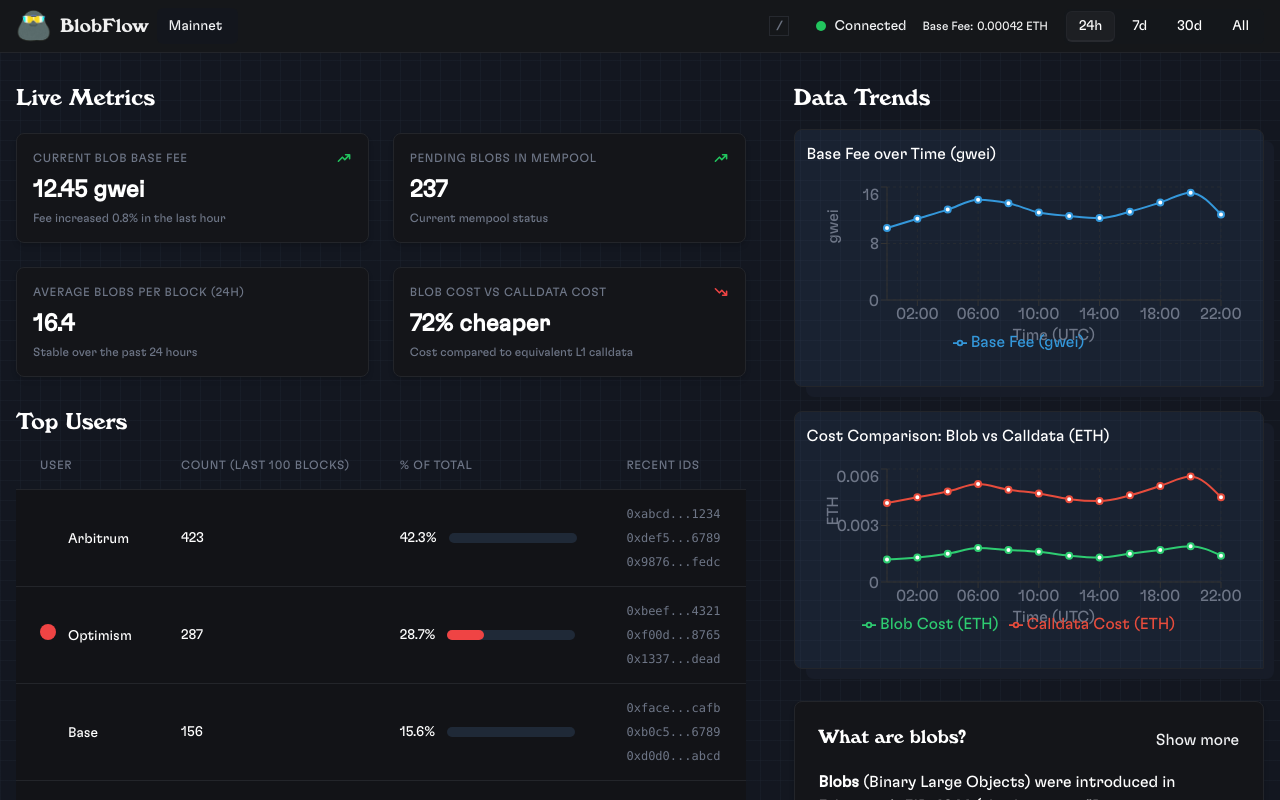
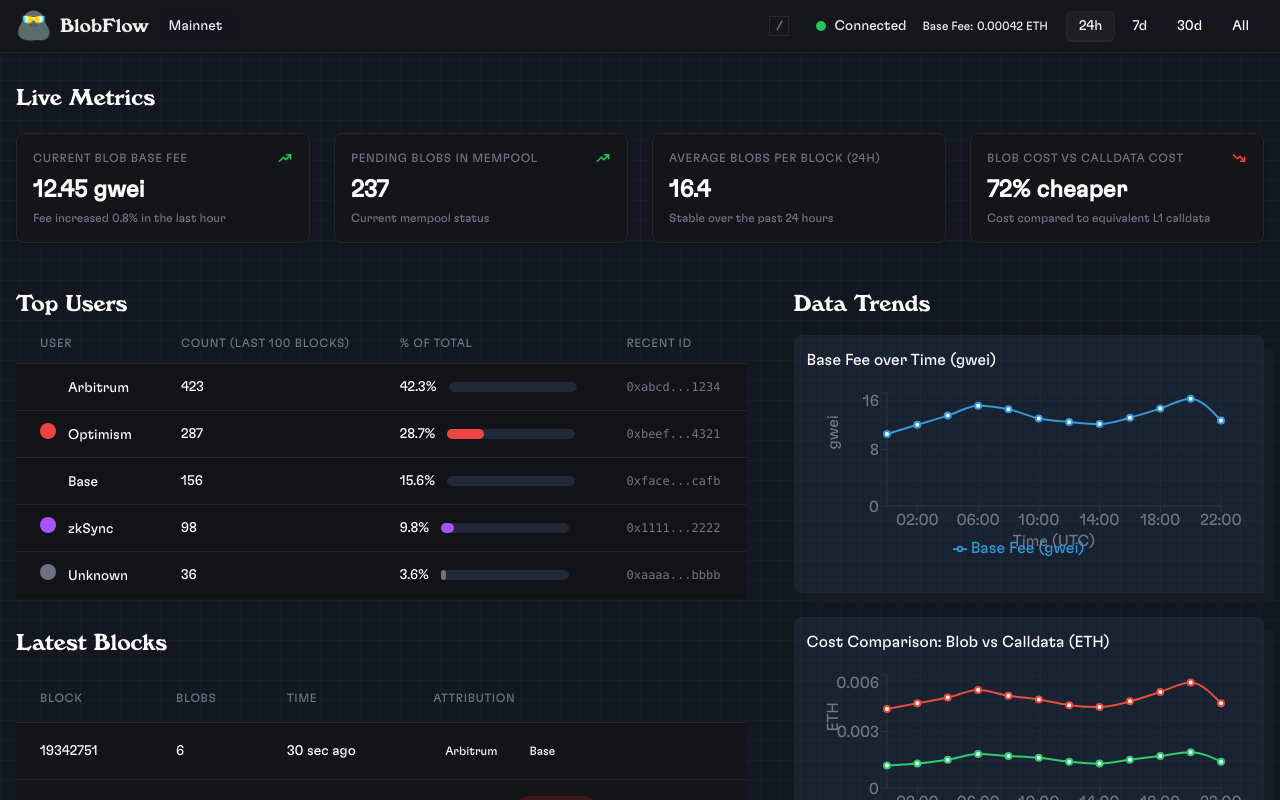
Before and after one commit to douvy/blob-flow, a Next.js app: page / in a window 1280 px wide. Shown: the top 800 px of the page. Built offline with nearby package versions, Linux system fonts and the light colour scheme.

Commit message:
Improve dashboard layout
- Move Live Metrics to top spanning full width
- Move Mempool Attribution to bottom left
- Condense height of Top Users table

```diff
--- a/src/app/page.tsx
+++ b/src/app/page.tsx
@@ -39,19 +39,23 @@ export default function Home() {
     <main className="min-h-screen bg-background bg-grid-pattern bg-grid-size">
       <Header />
       <div className="container mx-auto px-4 py-8 max-w-7xl">
+        {/* Full width LiveMetrics with 4 cards */}
+        <div className="mb-12">
+          <LiveMetrics />
+        </div>
+
         <div className="grid grid-cols-1 lg:grid-cols-5 gap-12">
           {/* Left Column (60%) */}
           <div className="lg:col-span-3 space-y-8">
-            <LiveMetrics />
             <TopUsersTable onUserClick={handleUserClick} />
             <LatestBlocksTable />
+            <MempoolTable />
           </div>
 
           {/* Right Column (40%) */}
           <div className="lg:col-span-2 space-y-8">
             <MetricsCharts />
             <ExplainerSection />
-            <MempoolTable />
           </div>
         </div>
 
--- a/src/components/ExplainerSection.tsx
+++ b/src/components/ExplainerSection.tsx
@@ -3,7 +3,7 @@
 import React, { useState } from 'react';
 
 export default function ExplainerSection() {
-  const [isExpanded, setIsExpanded] = useState(false);
+  const [isExpanded, setIsExpanded] = useState(true);
 
   return (
     <section className="bg-container rounded-lg p-6 shadow-md border border-divider">
--- a/src/components/LiveMetrics.tsx
+++ b/src/components/LiveMetrics.tsx
@@ -35,7 +35,7 @@ export default function LiveMetrics() {
   return (
     <section>
       <h2 className="text-2xl font-windsor-bold text-white mb-4">Live Metrics</h2>
-      <div className="grid grid-cols-1 md:grid-cols-2 gap-6">
+      <div className="grid grid-cols-1 md:grid-cols-2 lg:grid-cols-4 gap-6">
         {metrics.map((metric, index) => (
           <MetricCard
             key={index}
--- a/src/components/TopUsersTable.tsx
+++ b/src/components/TopUsersTable.tsx
@@ -61,10 +61,10 @@ export default function TopUsersTable({ onUserClick }: TopUsersTableProps) {
         <table className="min-w-full overflow-hidden">
           <thead>
             <tr className="border-b border-divider">
-              <th className="py-4 px-6 text-left text-xs font-medium text-secondaryText uppercase tracking-wider">User</th>
-              <th className="py-4 px-6 text-left text-xs font-medium text-secondaryText uppercase tracking-wider">Count (Last 100 blocks)</th>
-              <th className="py-4 px-6 text-left text-xs font-medium text-secondaryText uppercase tracking-wider">% of Total</th>
-              <th className="py-4 px-6 text-left text-xs font-medium text-secondaryText uppercase tracking-wider">Recent IDs</th>
+              <th className="py-3 px-6 text-left text-xs font-medium text-secondaryText uppercase tracking-wider">User</th>
+              <th className="py-3 px-6 text-left text-xs font-medium text-secondaryText uppercase tracking-wider">Count (Last 100 blocks)</th>
+              <th className="py-3 px-6 text-left text-xs font-medium text-secondaryText uppercase tracking-wider">% of Total</th>
+              <th className="py-3 px-6 text-left text-xs font-medium text-secondaryText uppercase tracking-wider">Recent ID</th>
             </tr>
           </thead>
           <tbody className="divide-y divide-divider">
@@ -74,7 +74,7 @@ export default function TopUsersTable({ onUserClick }: TopUsersTableProps) {
                 className="bg-[#121317] hover:bg-opacity-80 transition-colors cursor-pointer"
                 onClick={() => onUserClick(user.id)}
               >
-                <td className="py-4 px-6 text-sm font-medium text-white">
+                <td className="py-3 px-6 text-sm font-medium text-white">
                   <span className={`inline-block w-4 h-4 rounded-full mr-3 ${
                     user.name === 'Arbitrum' ? 'bg-blue-500' :
                     user.name === 'Optimism' ? 'bg-red-500' :
@@ -84,8 +84,8 @@ export default function TopUsersTable({ onUserClick }: TopUsersTableProps) {
                   }`}></span>
                   {user.name}
                 </td>
-                <td className="py-4 px-6 text-sm text-white">{user.dataCount}</td>
-                <td className="py-4 px-6 text-sm text-white">
+                <td className="py-3 px-6 text-sm text-white">{user.dataCount}</td>
+                <td className="py-3 px-6 text-sm text-white">
                   <div className="flex items-center">
                     <span className="mr-3">{user.percentage}%</span>
                     <div className="w-32 bg-gray-800 rounded-full h-2.5">
@@ -102,11 +102,9 @@ export default function TopUsersTable({ onUserClick }: TopUsersTableProps) {
                     </div>
                   </div>
                 </td>
-                <td className="py-4 px-6 text-sm text-white font-mono">
-                  <div className="flex flex-col gap-2">
-                    {user.dataIds.map((dataId, idx) => (
-                      <span key={idx} className="text-xs text-secondaryText">{dataId}</span>
-                    ))}
+                <td className="py-3 px-6 text-sm text-white font-mono">
+                  <div className="flex flex-row gap-2 items-center">
+                    <span className="text-xs text-secondaryText truncate">{user.dataIds[0]}</span>
                   </div>
                 </td>
               </tr>
```
